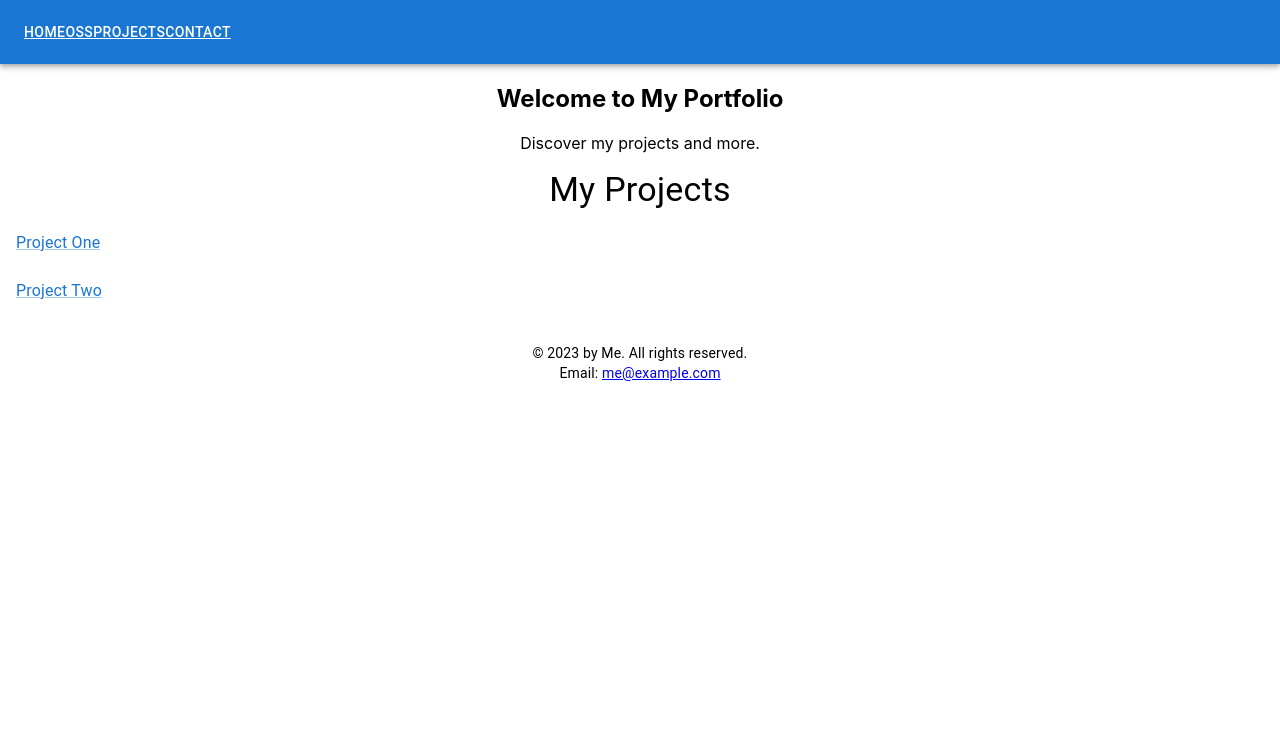
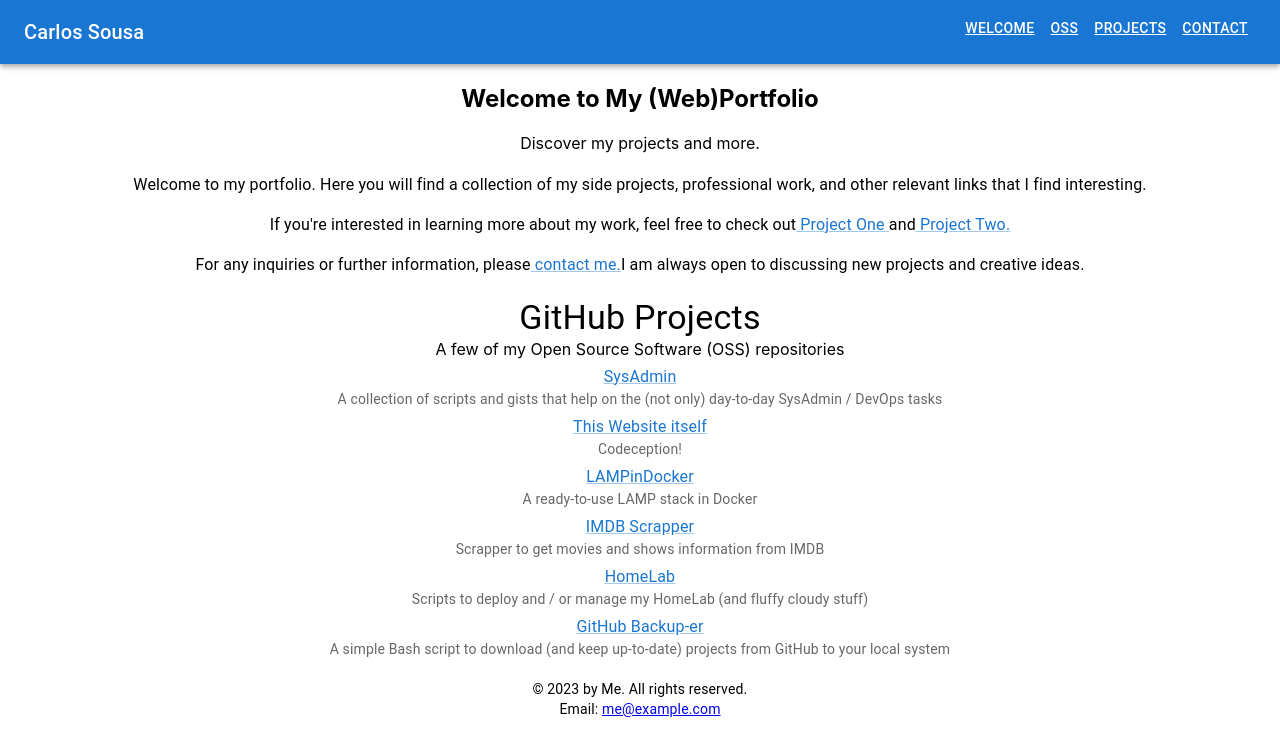
Before and after one commit to zebrajr/website, a React (Create React App) app in the folder frontend/: page / in a window 1280 px wide. Shown: the top 756 px of the page. Built offline with nearby package versions, Linux system fonts and the light colour scheme.

Commit message:
update projects

```diff
--- a/frontend/src/App.js
+++ b/frontend/src/App.js
@@ -2,7 +2,9 @@ import './App.css';
 
 import React from 'react';
 import Navbar from './components/Navbar';
+import WelcomeText from './components/Welcome';
 import ProjectList from './components/ProjectList';
+import ProjectsText from './components/ProjectsText';
 import Footer from './components/Footer';
 
 function App() {
@@ -10,12 +12,9 @@ function App() {
         <div className="App">
             <Navbar />
             <main>
-                <section id="home">
-                    <h1>Welcome to My Portfolio</h1>
-                    <p>Discover my projects and more.</p>
-                </section>
+                <WelcomeText />
+                <ProjectsText />
                 <ProjectList />
-                {/* You can add more sections here */}
             </main>
             <Footer />
         </div>
--- a/frontend/src/components/Navbar.js
+++ b/frontend/src/components/Navbar.js
@@ -1,14 +1,29 @@
 import React from 'react';
-import { AppBar, Toolbar, Link as MuiLink } from '@mui/material';
+import { AppBar, Toolbar, Typography, Link as MuiLink, Box } from '@mui/material';
 
 function Navbar() {
     return (
         <AppBar position="static">
             <Toolbar>
-                <MuiLink href="#home" color="inherit" variant="button">Home</MuiLink>
-                <MuiLink href="#projects" color="inherit" variant="button">OSS</MuiLink>
-                <MuiLink href="#projects" color="inherit" variant="button">Projects</MuiLink>
-                <MuiLink href="#contact" color="inherit" variant="button">Contact</MuiLink>
+                <Box display="flex" justifyContent="space-between" width="100%">
+                    <Typography variant="h6" color="inherit" noWrap>
+                        Carlos Sousa
+                    </Typography>
+                    <Box>
+                        <MuiLink href="#welcome" color="inherit" variant="button" sx={{ margin: 1 }}>
+                            Welcome
+                        </MuiLink>
+                        <MuiLink href="#oss" color="inherit" variant="button" sx={{ margin: 1 }}>
+                            OSS
+                        </MuiLink>
+                        <MuiLink href="#projects" color="inherit" variant="button" sx={{ margin: 1 }}>
+                            Projects
+                        </MuiLink>
+                        <MuiLink href="#contact" color="inherit" variant="button" sx={{ margin: 1 }}>
+                            Contact
+                        </MuiLink>
+                    </Box>
+                </Box>
             </Toolbar>
         </AppBar>
     );
--- a/frontend/src/components/ProjectList.js
+++ b/frontend/src/components/ProjectList.js
@@ -1,25 +1,54 @@
 import React from 'react';
 import { List, ListItem, Typography, ListItemText, Link as MuiLink } from '@mui/material';
 
+const titleText = "GitHub Projects";
+const subTitleText = "A few of my Open Source Software (OSS) repositories";
+
 const projects = [
-    { name: 'Project One', url: 'http://projectone.com' },
-    { name: 'Project Two', url: 'http://projecttwo.com' },
-    // ... other projects
+    {
+        name: 'SysAdmin',
+        url: 'https://github.com/zebrajr/sysadmin',
+        description: 'A collection of scripts and gists that help on the (not only) day-to-day SysAdmin / DevOps tasks'
+    },
+    {
+        name: 'This Website itself',
+        url: 'https://github.com/zebrajr/website',
+        description: 'Codeception!'
+    },
+    {
+        name: 'LAMPinDocker',
+        url: 'https://github.com/zebrajr/LAMPinDocker',
+        description: 'A ready-to-use LAMP stack in Docker'
+    },
+    {
+        name: 'IMDB Scrapper',
+        url: 'https://github.com/zebrajr/imdbscrapper',
+        description: 'Scrapper to get movies and shows information from IMDB'
+    },
+    {
+        name: 'HomeLab',
+        url: 'https://github.com/zebrajr/HomeLab',
+        description: 'Scripts to deploy and / or manage my HomeLab (and fluffy cloudy stuff)'
+    },
+    {
+        name: 'GitHub Backup-er',
+        url: 'https://github.com/zebrajr/github-backupere',
+        description: 'A simple Bash script to download (and keep up-to-date) projects from GitHub to your local system'
+    }
 ];
 
 function ProjectList() {
     return (
         <div id="projects">
-            <Typography variant="h4">My Projects</Typography>
-            <List>
-                {projects.map((project, index) => (
-                    <ListItem key={index}>
-                        <ListItemText
-                            primary={<MuiLink href={project.url} target="_blank">{project.name}</MuiLink>}
-                        />
-                    </ListItem>
-                ))}
-            </List>
+            <Typography variant="h4">{ titleText }</Typography>
+            <Typography variant="h9">{ subTitleText }</Typography>
+
+            {projects.map((project, index) => (
+                <ListItemText
+                    primary={<MuiLink href={project.url} target="_blank">{project.name}</MuiLink>}
+                    secondary={project.description ? project.description : ''}
+                />
+            ))}
         </div>
     );
 }
--- /dev/null
+++ b/frontend/src/components/ProjectsText.js
@@ -0,0 +1,26 @@
+import React from 'react';
+import { Typography, Link as MuiLink } from '@mui/material';
+
+function ProjectsText() {
+    return (
+        <div style={{ margin: '20px' }}>
+            <Typography variant="body1" paragraph>
+                Welcome to my portfolio. Here you will find a collection of my side projects,
+                professional work, and other relevant links that I find interesting.
+            </Typography>
+            <Typography variant="body1" paragraph>
+                If you're interested in learning more about my work, feel free to check out
+                <MuiLink href="http://example.com/project1" target="_blank"> Project One </MuiLink>
+                and
+                <MuiLink href="http://example.com/project2" target="_blank"> Project Two.</MuiLink>
+            </Typography>
+            <Typography variant="body1" paragraph>
+                For any inquiries or further information, please
+                <MuiLink href="mailto:me@example.com"> contact me.</MuiLink>
+                I am always open to discussing new projects and creative ideas.
+            </Typography>
+        </div>
+    );
+}
+
+export default ProjectsText;
--- /dev/null
+++ b/frontend/src/components/Welcome.js
@@ -0,0 +1,16 @@
+import React from 'react';
+import { Typography } from '@mui/material';
+
+function WelcomeText(){
+    return (
+        <div style={{ margin: '20px' }}>
+            <section id="welcome">
+                    <h1>Welcome to My (Web)Portfolio</h1>
+                    <p>Discover my projects and more.</p>
+                </section>
+        </div>
+    )
+}
+
+
+export default WelcomeText;
```
Also changed, not shown: 1 other file (tests, documents, lock files or other folders).
